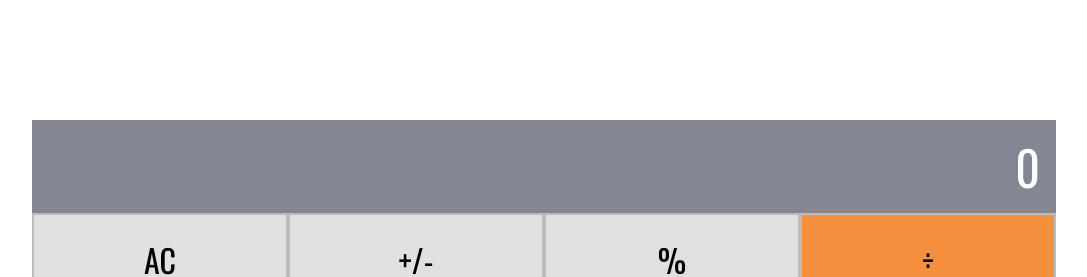
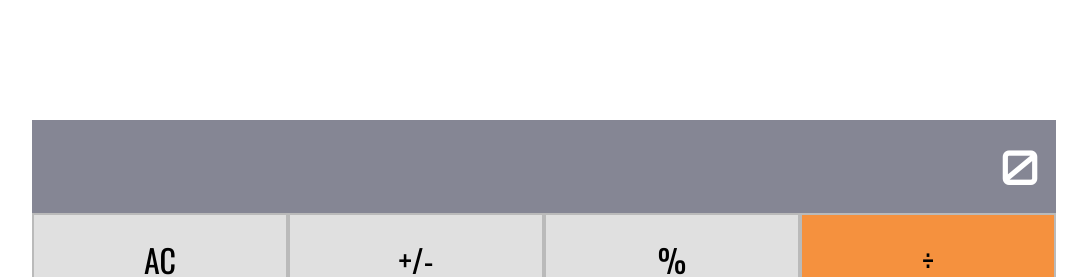
Before and after one commit to ShadyShawkat/Math-magicians, a React (Create React App) app: page / in a window 1280 px wide. Shown: the top 277 px of the page, without its empty margins (96-1183 px from the left). Built offline with nearby package versions, Linux system fonts and the light colour scheme.

Commit message:
Update font

```diff
--- a/src/App.module.css
+++ b/src/App.module.css
@@ -1,5 +1,6 @@
 /* Font imports */
 @import url('https://fonts.googleapis.com/css2?family=Oswald:wght@400&display=swap');
+@import url('https://fonts.googleapis.com/css2?family=Orbitron:wght@500&display=swap');
 
 /* Resets */
 
--- a/src/components/Calculator/Claculator.module.css
+++ b/src/components/Calculator/Claculator.module.css
@@ -18,4 +18,5 @@
   color: white;
   font-size: 3rem;
   padding-right: 1rem;
+  font-family: 'Orbitron', sans-serif;
 }
```
